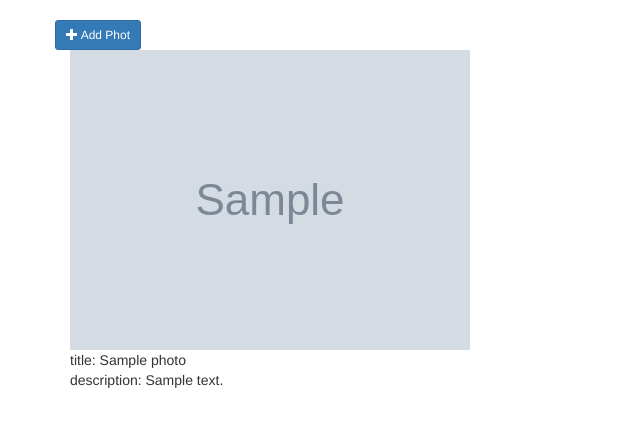
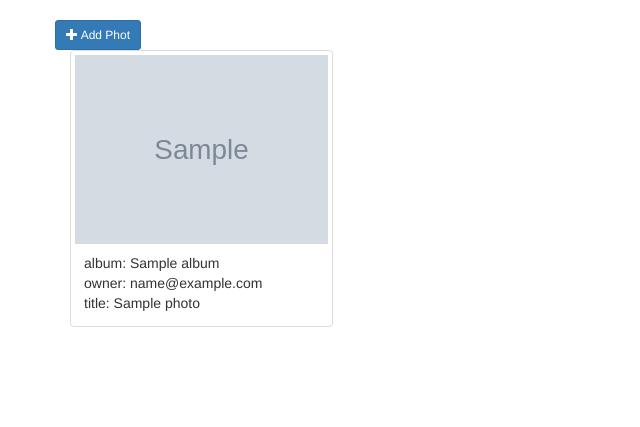
Before and after one commit to byunghyunpark/photo-notice-board-project, a Django app: page / in a window 1280 px wide. Shown: the part 51-478 px from the top of the page, without its empty margins (0-640 px from the left). Run offline with Django 3.2, Linux system fonts and the light colour scheme; a user stored in the database is signed in; tables that the repository leaves empty hold one stand-in row (values such as "Sample post"); grey boxes marked "Sample" are stand-in pictures; some libraries are stand-ins or nearby versions.

Commit message:
Add design: Bootstrap thumbnail class in photo list.

```diff
--- a/django_app/templates/photo/photo_list.html
+++ b/django_app/templates/photo/photo_list.html
@@ -9,9 +9,14 @@
 <div class="photo-list">
     {% for photo in all_photo %}
     <div class="col-xs-6 col-md-3">
-        <img src="{{ photo.img.url }}" alt="">
-        <div>title: {{ photo.title }}</div>
-        <div>description: {{ photo.description }}</div>
+        <div class="thumbnail">
+            <img src="{{ photo.img.url }}" alt="">
+            <div class="caption">
+                <div>album: {{ photo.album }}</div>
+                <div>owner: {{ photo.owner.email }}</div>
+                <div>title: {{ photo.title }}</div>
+            </div>
+        </div>
     </div>
     {% endfor %}
 </div>
```
